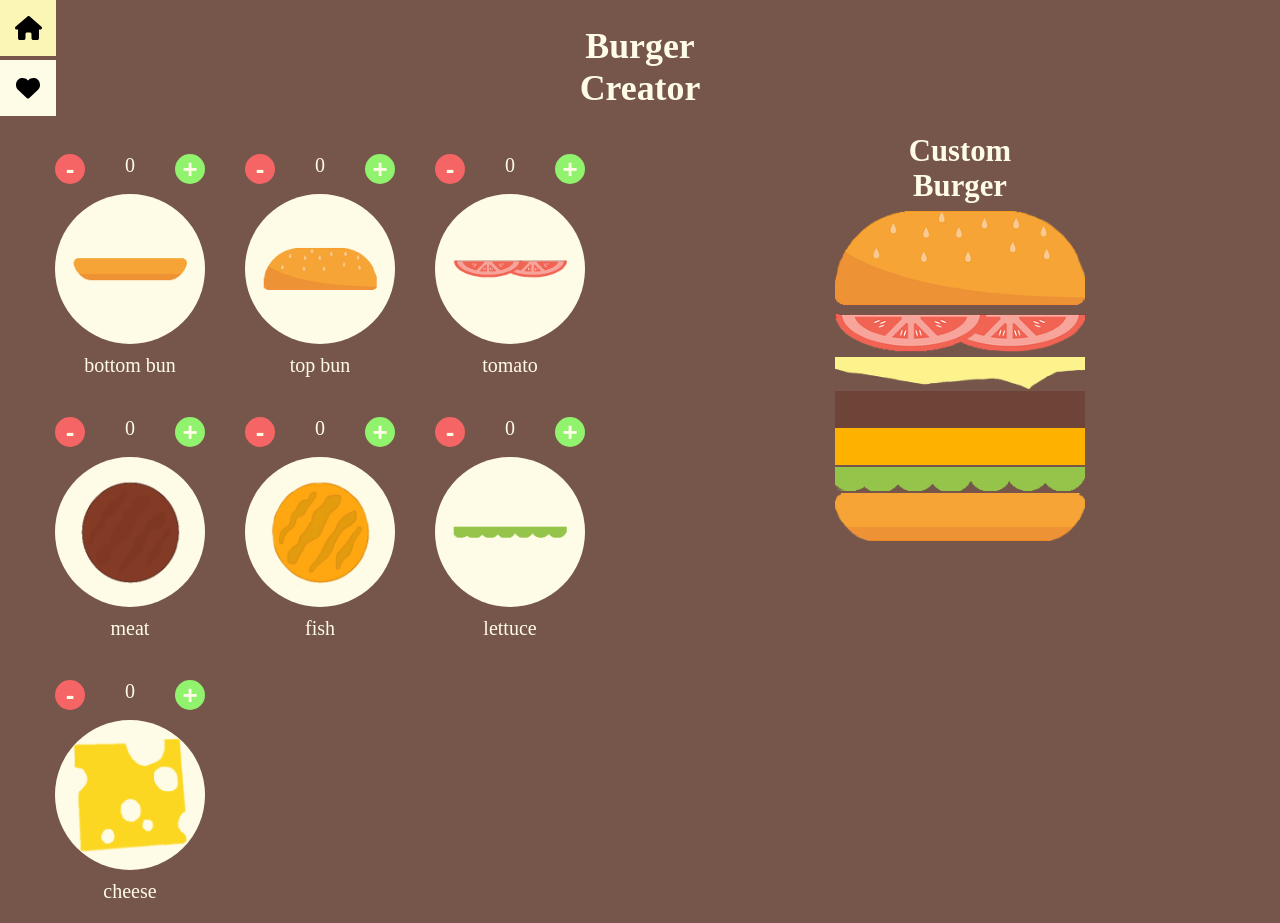
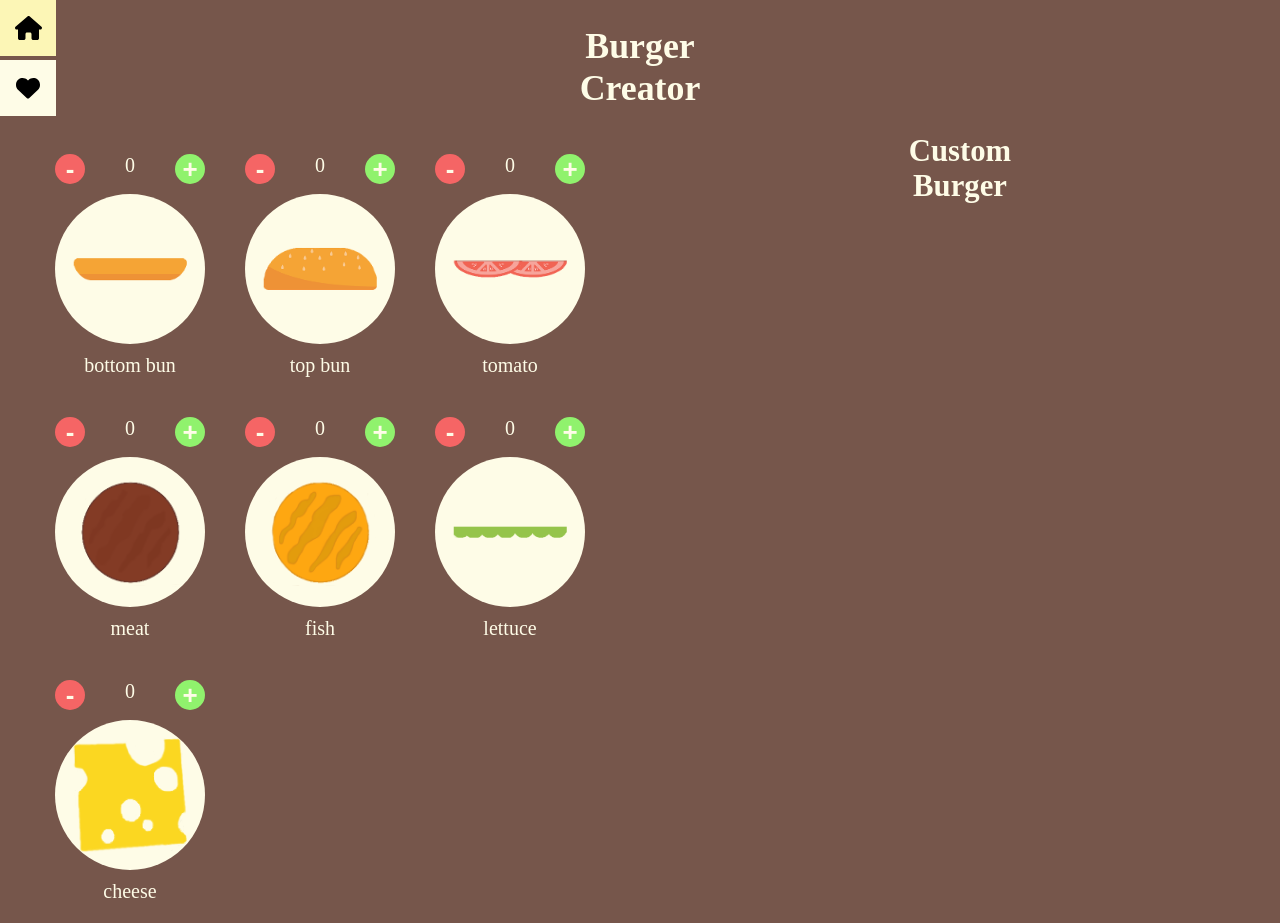
Before and after one commit to MobbySchiller/burger-creator, a React (Vite) app: page / in a window 1280 px wide. Built offline with nearby package versions, Linux system fonts and the light colour scheme; a web font is replaced by a local one.

Commit message:
feat: display added ingredients

```diff
--- a/src/components/CustomBurger/CustomBurger.scss
+++ b/src/components/CustomBurger/CustomBurger.scss
@@ -5,12 +5,12 @@
     margin: 0 auto;
 }
 
-.custom-burger__bottom-bun {
+.custom-burger__bottomBun {
     background-image: url(../../assets/bottom-bun.png);
     @include burger-ingredient(50);
 }
 
-.custom-burger__top-bun {
+.custom-burger__topBun {
     background-image: url(../../assets/top-bun.png);
     @include burger-ingredient(107);
 }
--- a/src/components/CustomBurger/CustomBurger.tsx
+++ b/src/components/CustomBurger/CustomBurger.tsx
@@ -1,18 +1,20 @@
-import { FC } from 'react'
+import { FC, useContext } from 'react'
+import { CurrentBurgerContext } from '../../pages/Home/Home'
 import './CustomBurger.scss'
 
 
 const CustomBurger: FC = () => {
+    const [currentBurger] = useContext(CurrentBurgerContext)
+    const { ingredients } = currentBurger
+
+
+    const customBurgerIngredients = ingredients.map((ingredient, index) => (
+        <div key={`${ingredient}-${index}`} className={`custom-burger__${ingredient}`}></div>
+    ))
 
     return (
         <div className='custom-burger'>
-            <div className='custom-burger__top-bun'></div>
-            <div className='custom-burger__tomato'></div>
-            <div className='custom-burger__cheese'></div>
-            <div className='custom-burger__burger'></div>
-            <div className='custom-burger__fish'></div>
-            <div className='custom-burger__lettuce'></div>
-            <div className='custom-burger__bottom-bun'></div>
+            {customBurgerIngredients}
         </div>
     )
 }
--- a/src/pages/Home/Home.tsx
+++ b/src/pages/Home/Home.tsx
@@ -22,7 +22,7 @@ const reducer = (state = initialState, action: Action): InitialState => {
         case 'add':
             return {
                 ...state,
-                ingredients: [...state.ingredients, action.payload]
+                ingredients: [action.payload, ...state.ingredients]
             }
         case 'remove':
             const index = state.ingredients.lastIndexOf(action.payload)
```
